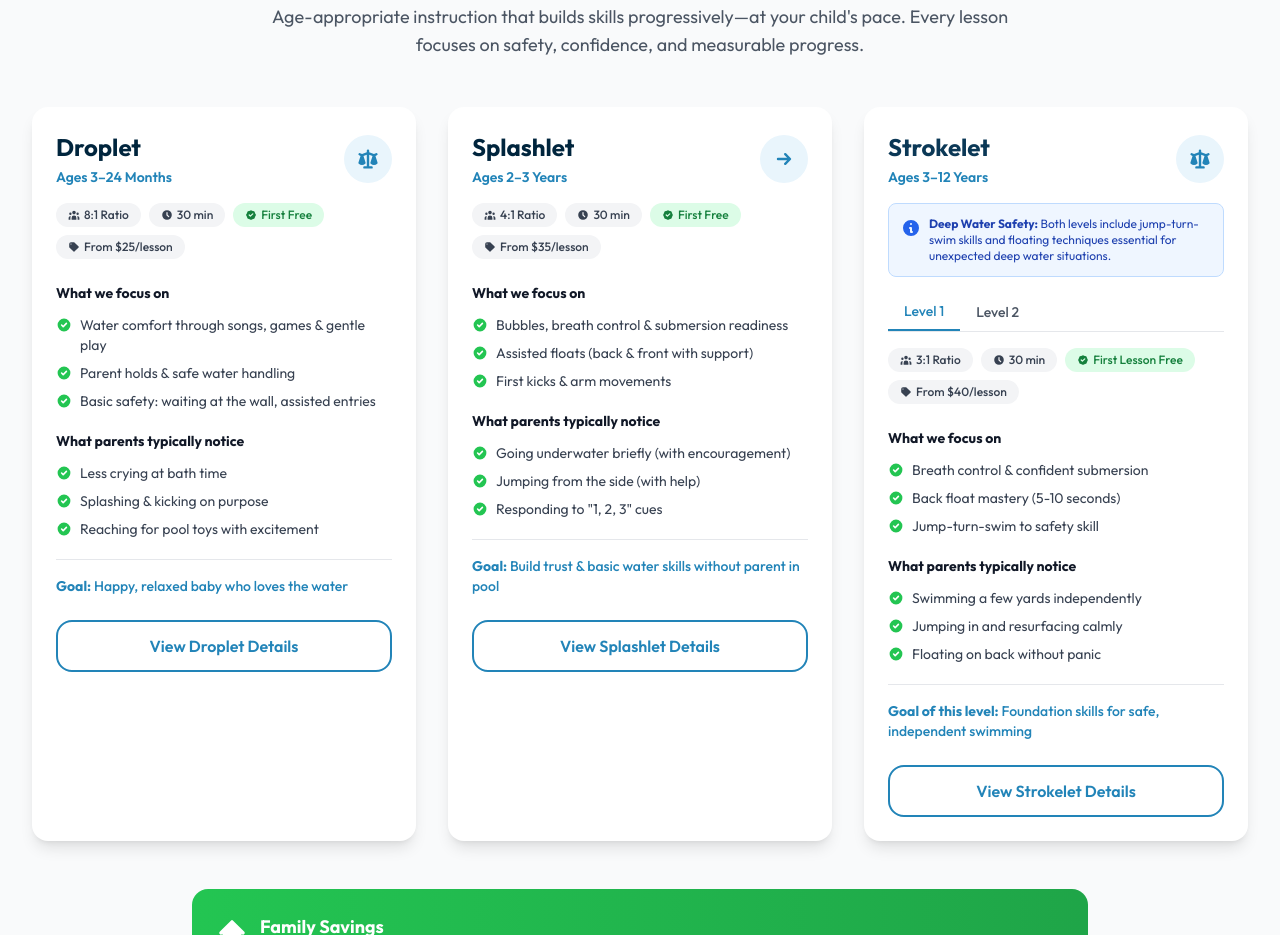
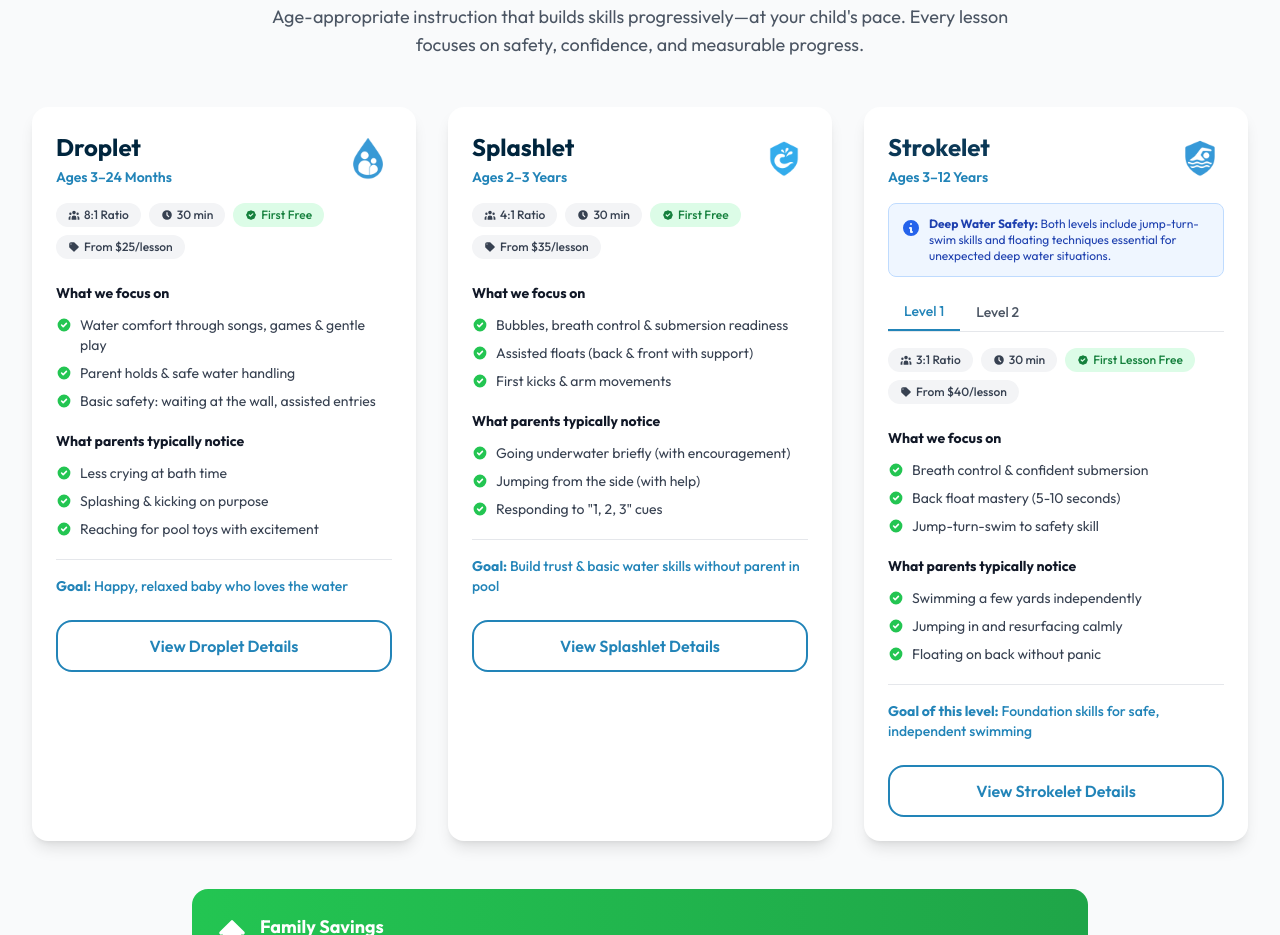
Before and after one commit to elimuldoon12345-tech/safestroke-website, a website: page index.html in a window 1280 px wide. Shown: the part 969-1904 px from the top of the page. Drawn offline with nearby package versions, Linux system fonts and the light colour scheme.

Commit message:
Replace generic icons with SafeStroke shield images in Programs section

```diff
--- a/index.html
+++ b/index.html
@@ -506,9 +506,7 @@
                                     <h3 class="text-2xl font-bold text-[#00253D]">Droplet</h3>
                                     <p class="text-sm font-semibold text-[#2284B8] mt-1">Ages 3–24 Months</p>
                                 </div>
-                                <div class="w-12 h-12 bg-[#E9F5FC] rounded-full flex items-center justify-center">
-                                    <svg class="w-6 h-6 text-[#2284B8]" fill="currentColor" viewBox="0 0 20 20"><path fill-rule="evenodd" d="M10 2a1 1 0 011 1v1.323l3.954 1.582 1.599-.8a1 1 0 01.894 1.79l-1.233.616 1.738 5.42a1 1 0 01-.285 1.05A3.989 3.989 0 0115 15a3.989 3.989 0 01-2.667-1.019 1 1 0 01-.285-1.05l1.715-5.349L11 6.477V16h2a1 1 0 110 2H7a1 1 0 110-2h2V6.477L6.237 7.582l1.715 5.349a1 1 0 01-.285 1.05A3.989 3.989 0 015 15a3.989 3.989 0 01-2.667-1.019 1 1 0 01-.285-1.05l1.738-5.42-1.233-.617a1 1 0 01.894-1.788l1.599.799L9 4.323V3a1 1 0 011-1z" clip-rule="evenodd"></path></svg>
-                                </div>
+                                <img src="safestroke-images/droplet-shield.png" alt="Droplet Shield" class="w-12 h-12 object-contain">
                             </div>
 
                             <!-- Meta Row -->
@@ -592,9 +590,7 @@
                                     <h3 class="text-2xl font-bold text-[#00253D]">Splashlet</h3>
                                     <p class="text-sm font-semibold text-[#2284B8] mt-1">Ages 2–3 Years</p>
                                 </div>
-                                <div class="w-12 h-12 bg-[#E9F5FC] rounded-full flex items-center justify-center">
-                                    <svg class="w-6 h-6 text-[#2284B8]" fill="currentColor" viewBox="0 0 20 20"><path fill-rule="evenodd" d="M10.293 5.293a1 1 0 011.414 0l4 4a1 1 0 010 1.414l-4 4a1 1 0 01-1.414-1.414L12.586 11H5a1 1 0 110-2h7.586l-2.293-2.293a1 1 0 010-1.414z" clip-rule="evenodd"></path></svg>
-                                </div>
+                                <img src="safestroke-images/splashlet-shield.png" alt="Splashlet Shield" class="w-12 h-12 object-contain">
                             </div>
 
                             <!-- Meta Row -->
@@ -678,11 +674,7 @@
                                     <h3 class="text-2xl font-bold text-[#0B3856]">Strokelet</h3>
                                     <p class="text-sm font-semibold text-[#2284B8] mt-1">Ages 3–12 Years</p>
                                 </div>
-                                <div class="w-12 h-12 bg-[#E9F5FC] rounded-full flex items-center justify-center flex-shrink-0">
-                                    <svg class="w-6 h-6 text-[#2284B8]" fill="currentColor" viewBox="0 0 20 20">
-                                        <path fill-rule="evenodd" d="M10 2a1 1 0 011 1v1.323l3.954 1.582 1.599-.8a1 1 0 01.894 1.79l-1.233.616 1.738 5.42a1 1 0 01-.285 1.05A3.989 3.989 0 0115 15a3.989 3.989 0 01-2.667-1.019 1 1 0 01-.285-1.05l1.715-5.349L11 6.477V16h2a1 1 0 110 2H7a1 1 0 110-2h2V6.477L6.237 7.582l1.715 5.349a1 1 0 01-.285 1.05A3.989 3.989 0 015 15a3.989 3.989 0 01-2.667-1.019 1 1 0 01-.285-1.05l1.738-5.42-1.233-.617a1 1 0 01.894-1.788l1.599.799L9 4.323V3a1 1 0 011-1z" clip-rule="evenodd"></path>
-                                    </svg>
-                                </div>
+                                <img src="safestroke-images/strokelet-shield.png" alt="Strokelet Shield" class="w-12 h-12 object-contain flex-shrink-0">
                             </div>
 
                             <!-- Deep Water Safety Note -->
```
